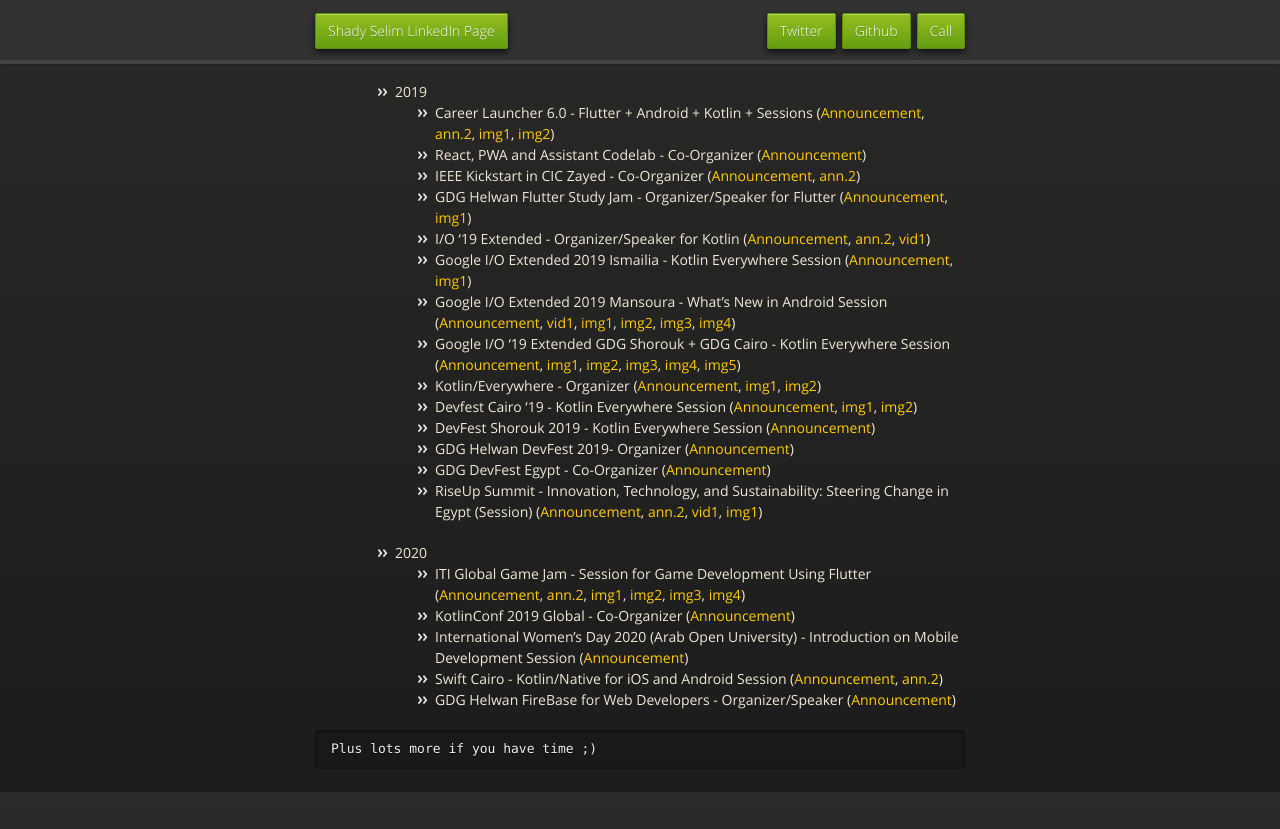
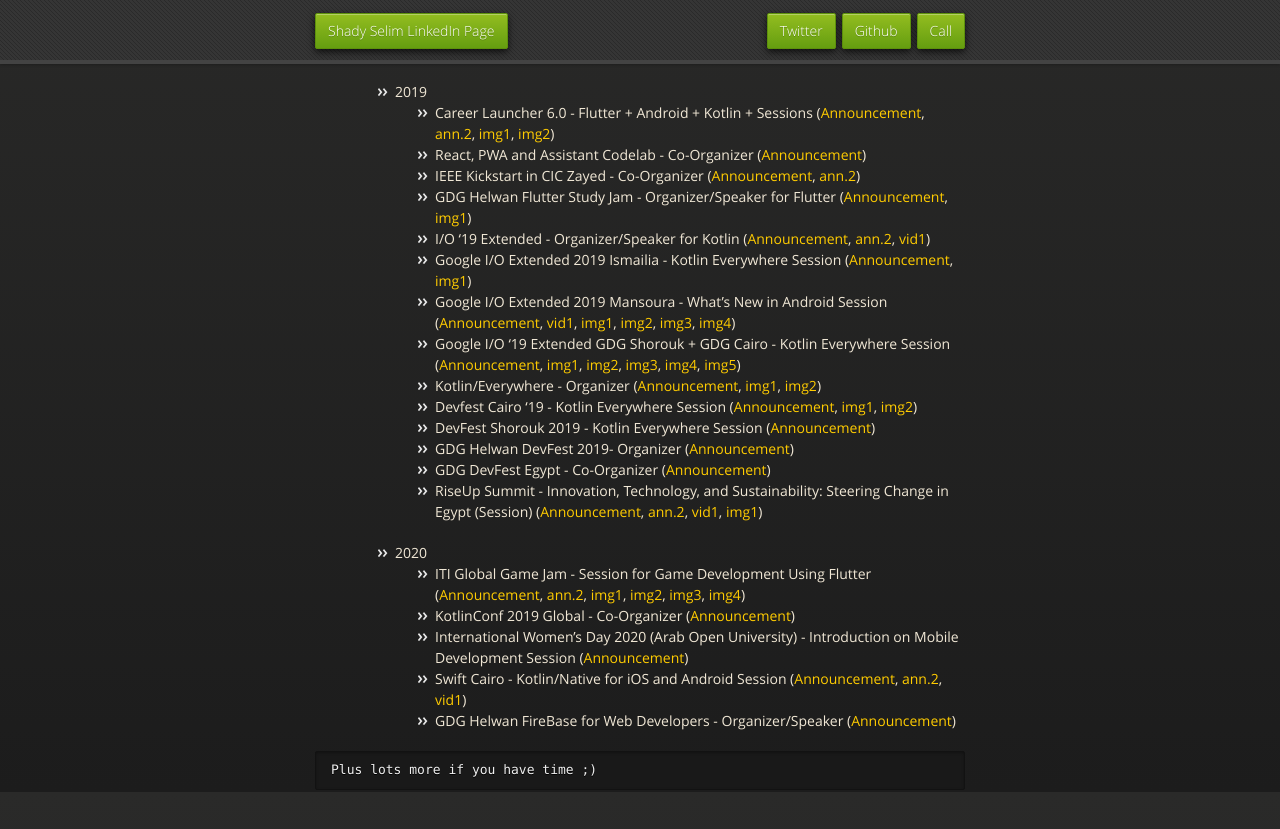
Before and after one commit to Shady-Selim/shady-selim.github.io, a Jekyll site: the page built from index.md, in a window 1280 px wide and 900 px high, scrolled down 4608 px. Shown: the top 829 px of the window. Built offline with Jekyll 4.4.1, drawn with Linux system fonts in a browser that asks for light colours; our own code applies the rules of GitHub Pages for plain Markdown files.

Commit message:
Update index.md

````diff
--- a/index.md
+++ b/index.md
@@ -181,7 +181,7 @@
     - ITI Global Game Jam - Session for Game Development Using Flutter ([Announcement](https://www.facebook.com/events/427144828162274/permalink/465341304342626/), [ann.2](https://www.facebook.com/AndelaEgypt/photos/pcb.1114352182242181/1114350765575656/?type=3&theater), [img1](https://www.facebook.com/AndelaEgypt/photos/pcb.1115915922085807/1115912275419505/?type=3&theater), [img2](https://www.facebook.com/AndelaEgypt/photos/pcb.1115915922085807/1115912362086163/?type=3&theater), [img3](https://www.facebook.com/IGDA.Egypt.Chapter/photos/a.1108523622812950/1108596252805687/?type=3&theater), [img4](https://www.facebook.com/IGDA.Egypt.Chapter/photos/a.1108523622812950/1108596092805703/?type=3&theater))
     - KotlinConf 2019 Global - Co-Organizer ([Announcement](https://www.meetup.com/GDG-Helwan/events/266433824/))
     - International Women's Day 2020 (Arab Open University) - Introduction on Mobile Development Session ([Announcement](https://www.facebook.com/GDGShorouk/photos/gm.198890121466739/2198679820235432/?type=3&theater))
-    - Swift Cairo - Kotlin/Native for iOS and Android Session ([Announcement](https://twitter.com/Andela_Egypt/status/1237021901140131840), [ann.2](https://www.meetup.com/SwiftCairo/events/269330138/))
+    - Swift Cairo - Kotlin/Native for iOS and Android Session ([Announcement](https://twitter.com/Andela_Egypt/status/1237021901140131840), [ann.2](https://www.meetup.com/SwiftCairo/events/269330138/), [vid1](https://www.youtube.com/watch?v=FxihiBN1f60))
     - GDG Helwan FireBase for Web Developers - Organizer/Speaker ([Announcement](https://www.meetup.com/GDG-Helwan/events/268577253/))
 
 ```
````
